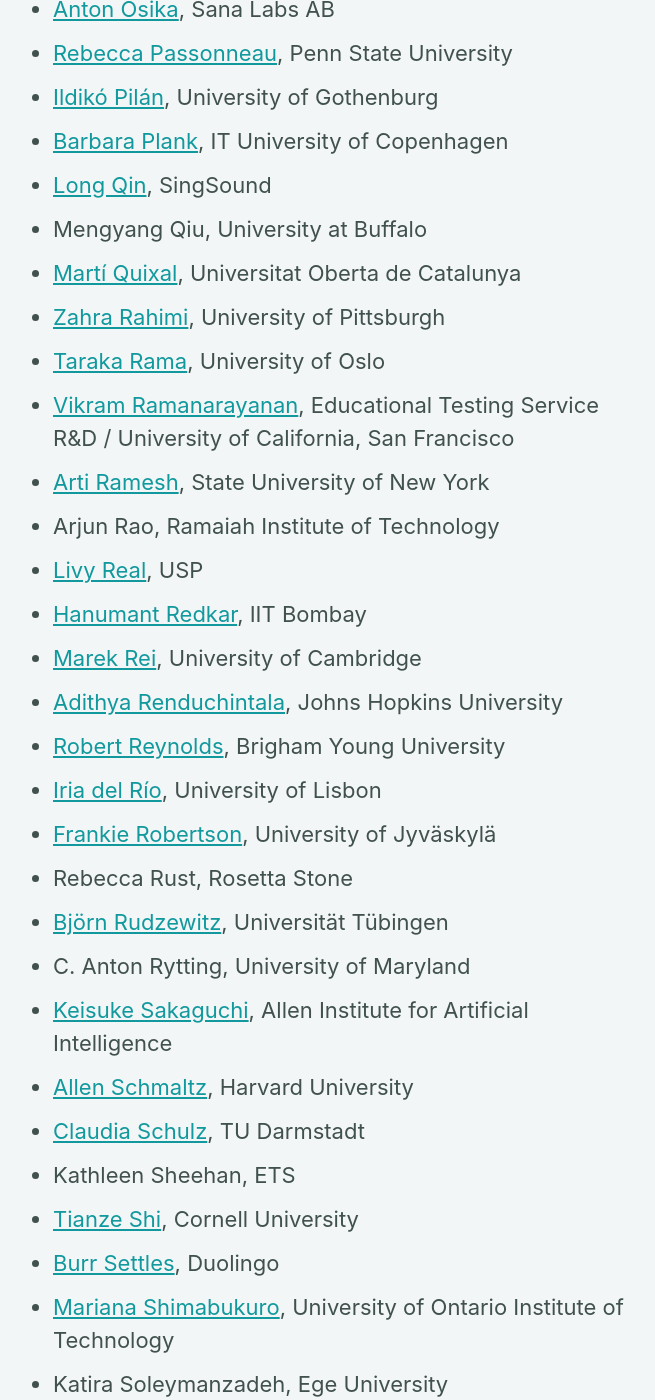
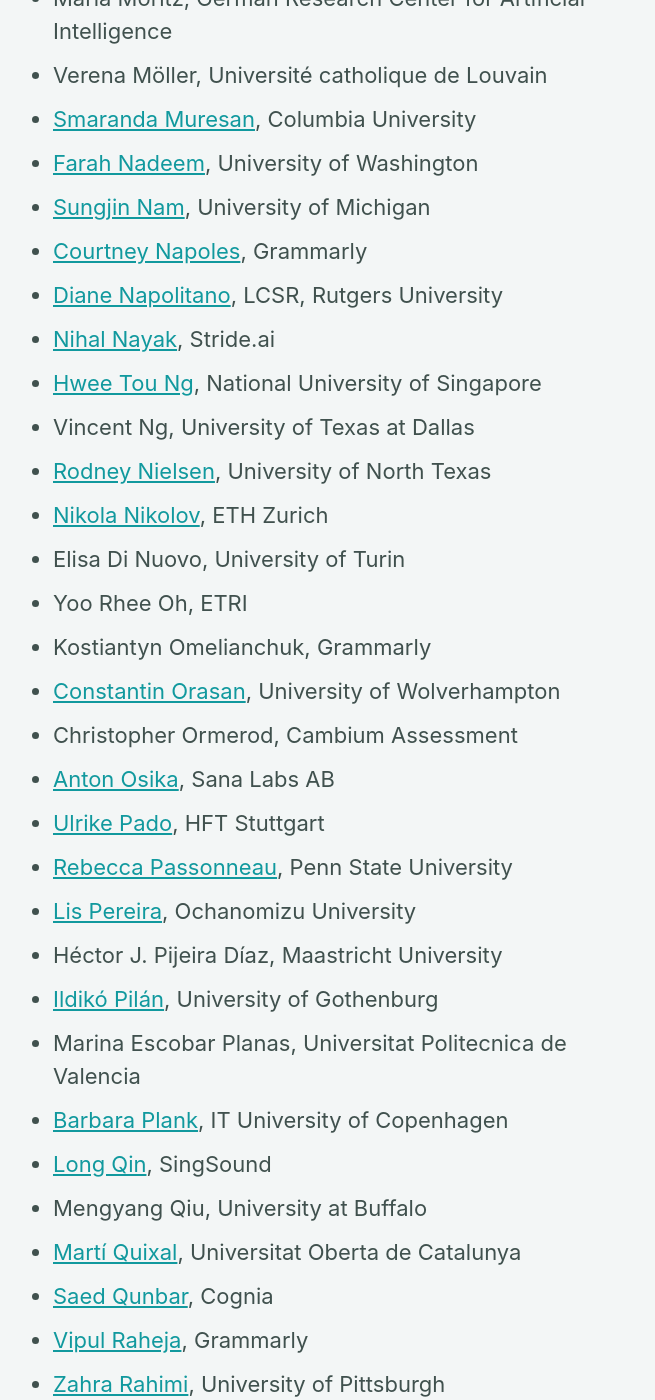
Before and after one commit to sigedu-org/website, a Jekyll site: the page built from _pages/members.md, in a window 1280 px wide and 1400 px high, scrolled down 6380 px. Shown: the whole window, without its empty margins (309-964 px from the left). Built offline with Jekyll 4.4.1, drawn with Linux system fonts in a browser that asks for light colours; cached includes are drawn as plain includes; nearby versions of some CDN libraries; some of the changed text lies outside the part shown.

Commit message:
Add new members.

```diff
--- a/_pages/members.md
+++ b/_pages/members.md
@@ -26,7 +27,7 @@ The following is a list of the current SIGEDU members and their affiliations. Me
 - <a href="https://serge.bibauw.be">Serge Bibauw</a>, KU Leuven &amp; Université catholique de Louvain<br/>
 - <a href="http://www.klintonbicknell.com">Klinton Bicknell</a>, Duolingo<br/>
 - <a href="https://jbingel.github.io">Joachim Bingel</a>, University of Copenhagen<br/>
-- <a href="www.emi.ac.ma/bouzoubaa">Karim Bouzoubaa</a>, Mohammed V University in Rabt<br/>
+- <a href="http://www.emi.ac.ma/bouzoubaa">Karim Bouzoubaa</a>, Mohammed V University in Rabt<br/>
 - <a href="https://www.cl.cam.ac.uk/~ejb1/">Ted Briscoe</a>, University of Cambridge<br/>
 - Julian Brooke, Thomson Reuters<br/>
 - Christopher Brust, Duolingo<br/>
@@ -58,11 +59,16 @@ The following is a list of the current SIGEDU members and their affiliations. Me
 - Noureddine Elouazizi, Faculty of Science, UBC<br/>
 - <a href="http://evanini.com/keelan.html">Keelan Evanini</a>, Educational Testing Service<br/>
 - <a href="https://www.cl.cam.ac.uk/~mf501/">Mariano Felice</a>, University of Cambridge<br/>
+- <a href="http://johnfields.tech">John Fields</a>, Concordia University Wisconsin<br/>
 - Michael Flor, Educational Testing Service<br/>
 - <a href="https://www.computing.dcu.ie/~jfoster">Jennifer Foster</a>, Dublin City University<br/>
 - Jennifer-Carmen Frey, Eurac Research Bolzano & Dipartimento di Interpretazione e Traduzione Forlì, Università di Bologna<br/>
 - <a href="https://www.microsoft.com/en-us/research/people/mgamon/">Michael Gamon</a>, Microsoft Research<br/>
+- Lingyu Gao, TTIC<br/>
+- Peter Gault, Quill.org<br/>
+- Debanjan Ghosh, Educational Testing Service<br/>
 - Dan Goldwasser, Purdue University<br/>
+<a href="http://samuelgonzalez-lopez.com/">Samuel González-López</a>, Technological University of Nogales<br/>
 - Sian Gooding, University of Cambridge<br/>
 - <a href="https://isi.edu/~jgordon">Jonathan Gordon</a>, University of Southern California<br/>
 - Andrew Gorman, Pearson<br/>
@@ -77,6 +83,7 @@ The following is a list of the current SIGEDU members and their affiliations. Me
 - <a href="https://www.sfu.ca/~heift">Trude Heift</a>, Simon Fraser University<br/>
 - Nicolas Hernandez, Nantes University - LS2N<br/>
 - <a href="https://www.uni-tuebingen.de/forschung/forschungsschwerpunkte/graduiertenschule-und-forschungsnetzwerk-lead/mitglieder/heiko-holz.html">Heiko Holz</a>, LEAD Graduate School &amp; Research Network, University of Tübingen<br/>
+- Andrea Horbach, University Duisburg-Essen<br/>
 - Jue Hou, University of Helsinki<br/>
 - Renfen Hu, Beijing Normal University<br/>
 - Chung-Chi Huang, Frostburg State University<br/>
@@ -99,6 +106,7 @@ The following is a list of the current SIGEDU members and their affiliations. Me
 - Girish Kumar, Stanford<br/>
 - Ritesh Kumar, Dr. Bhimrao Ambedkar University<br/>
 - <a href="http://www.kristopherkyle.com">Kristopher Kyle</a>, Department of Second Language Studies, University of Hawaii at Manoa<br/>
+- Ronja Laarmann-Quante, University Duisburg-Essen<br/>
 - Claudia Leacock, Grammarly<br/>
 - <a href="https://www.lhlee.net/">Lung-Hao Lee</a>, National Central University<br/>
 - <a href="https://lpmi-13.github.io/">Adam Leskis</a>, Independent Researcher<br/>
@@ -106,9 +114,11 @@ The following is a list of the current SIGEDU members and their affiliations. Me
 - <a href="http://www.boyangli.co">Boyang Li</a>, Liulishuo AI Lab<br/>
 - Ruobing Li, LAIX Inc.<br/>
 - Wen Li, Indiana University<br/>
+- Zhi Li, University of Saskatchewan<br/>
 - <a href="http://shared.youdao.com/www/about.html?keyfrom=dict2.index">Huijie Lin</a>, Netease Inc.<br/>
 - <a href="https://people.cs.pitt.edu/~litman/">Diane Litman</a>, University of Pittsburgh<br/>
 - Yang Liu, Liulishuo, LingoChamp, and University of Texas at Dallas<br/>
+- Yudong Liu, Western Washington University<br/>
 - Zitao Liu, TAL AI Lab<br/>
 - Peter Ljunglöf, University of Gothenburg<br/>
 - <a href="http://www.aloukina.com">Anastassia Loukina</a>, Educational Testing Service<br/>
@@ -127,53 +137,73 @@ The following is a list of the current SIGEDU members and their affiliations. Me
 - <a href="https://cs.hmc.edu/~julie">Julie Medero</a>, Harvey Mudd College<br/>
 - Janet Mee, National Board of Medical Examiners<br/>
 - <a href="https://purl.org/dm">Detmar Meurers</a>, Universität Tübingen<br/>
+- <a href="http://pages.di.unipi.it/miaschi">Alessio Miaschi</a>, University of Pisa<br/>
+- Roger Midmore, Sykopomp Industries<br/>
 - Maria Moritz, German Research Center for Artificial Intelligence<br/>
 - Verena Möller, Université catholique de Louvain<br/>
 - <a href="http://www.cs.columbia.edu/~smara/">Smaranda	Muresan</a>, Columbia University<br/>
 - <a href="https://sites.google.com/site/nadeemf0755/home">Farah Nadeem</a>, University of Washington<br/>
-- <a href="www.sjnam.com">Sungjin Nam</a>, University of Michigan<br/>
+- <a href="http://www.sjnam.com">Sungjin Nam</a>, University of Michigan<br/>
 - <a href="https://cs.jhu.edu/~napoles">Courtney Napoles</a>, Grammarly<br/>
 - <a href="http://diane.sdf-us.org">Diane Napolitano</a>, LCSR, Rutgers University<br/>
 - <a href="https://iampuntre.github.io">Nihal Nayak</a>, Stride.ai<br/>
 - <a href="https://www.comp.nus.edu.sg/~nght/">Hwee Tou Ng</a>, National University of Singapore<br/>
+- Vincent Ng, University of Texas at Dallas<br/>
 - <a href="https://www.cse.unt.edu/~Nielsen">Rodney Nielsen</a>, University of North Texas<br/>
+- <a href="https://ninikolov.github.io/">Nikola Nikolov</a>, ETH Zurich<br/>
+- Elisa Di Nuovo, University of Turin<br/>
 - Yoo Rhee Oh, ETRI<br/>
+- Kostiantyn Omelianchuk, Grammarly<br/>
 - <a href="http://dinel.org.uk">Constantin Orasan</a>, University of Wolverhampton<br/>
+- Christopher Ormerod, Cambium Assessment<br/>
 - <a href="https://se.linkedin.com/in/antonosika">Anton Osika</a>, Sana Labs AB<br/>
+- <a href="http://www.nlpado.de/~ulrike">Ulrike Pado</a>, HFT Stuttgart<br/>
 - <a href="https://sites.psu.edu/becky/">Rebecca Passonneau</a>, Penn State University<br/>
+- <a href="https://sites.google.com/view/lis-kp/home">Lis Pereira</a>, Ochanomizu University<br/>
+- Héctor J. Pijeira Díaz, Maastricht University<br/>
 - <a href="https://www.linkedin.com/in/ildiko-pilan/?locale=en_US">Ildikó&nbsp;Pilán</a>, University of Gothenburg<br/>
+- Marina Escobar Planas, Universitat Politecnica de Valencia<br/>
 - <a href="https://www.let.rug.nl/~bplank">Barbara Plank</a>, IT University of Copenhagen<br/>
-- <a href="www.singsound.com">Long Qin</a>, SingSound<br/>
+- <a href="http://www.singsound.com">Long Qin</a>, SingSound<br/>
 - Mengyang Qiu, University at Buffalo<br/>
-- <a href="http://www.martiquixal.org">Martí­ Quixal</a>, Universitat Oberta de Catalunya<br/>
+- <a href="http://www.martiquixal.org">Martí Quixal</a>, Universitat Oberta de Catalunya<br/>
+- <a href="https://www.linkedin.com/in/saedqunbar/">Saed Qunbar</a>, Cognia<br/>
+- <a href="https://scholar.google.com/citations?user=-Ap77UMAAAAJ&hl=en">Vipul Raheja</a>, Grammarly<br/>
 - <a href="https://www.linkedin.com/in/zahra-rahimi-406bb966/">Zahra Rahimi</a>, University of Pittsburgh<br/>
 - <a href="https://phylostar.github.io">Taraka Rama</a>, University of Oslo<br/>
 - <a href="https://www.vikramr.com">Vikram Ramanarayanan</a>, Educational Testing Service R&amp;D / University of California, San Francisco<br/>
 - <a href="https://www.cs.binghamton.edu/~artir/">Arti Ramesh</a>, State University of New York<br/>
+- Vivi Peggie Rantung, Universitas Negeri Manado<br/>
 - Arjun Rao, Ramaiah Institute of Technology<br/>
 - <a href="https://livyreal.github.io/">Livy Real</a>, USP<br/>
 - <a href="http://www.hanumantredkar.com">Hanumant Redkar</a>, IIT Bombay&nbsp;<br/>
 - <a href="http://www.marekrei.com/">Marek Rei</a>, University of Cambridge<br/>
 - <a href="https://arendu.github.io">Adithya Renduchintala</a>, Johns Hopkins University<br/>
 - <a href="https://reynoldsnlp.com">Robert Reynolds</a>, Brigham Young University<br/>
-- <a href="http://www.clul.ulisboa.pt/en/researchers-en/776-del-rio-iria">Iria del Río</a>, University of Lisbon<br/>
+- <a href="http://www.busuu.com">Tom Richardson</a>, Busuu<br/>
+- Allen Riddell, Indiana University Bloomington<br/>
+- <a href="http://clul.ulisboa.pt/en/pessoa/iagayo">Iria del Río</a>, University of Lisbon<br/>
 - <a href="https://frankie.robertson.name">Frankie Robertson</a>, University of Jyväskylä<br/>
 - Rebecca Rust, Rosetta Stone<br/>
 - <a href="http://www.sfs.uni-tuebingen.de/~brzdwtz/">Björn&nbsp;Rudzewitz</a>,&nbsp;Universität&nbsp;Tübingen<br/>
 - C. Anton Rytting, University of Maryland<br/>
+- <a href="https://scholar.google.com/citations?user=ULNaeowAAAAJ&hl=en">Farig Sadeque</a>, Educational Testing Service<br/>
 - <a href="https://cs.jhu.edu/~keisuke/">Keisuke Sakaguchi</a>, Allen Institute for Artificial Intelligence<br/>
 - <a href="https://scholar.harvard.edu/allen_schmaltz">Allen Schmaltz</a>, Harvard University<br/>
 - <a href="https://www.ukp.tu-darmstadt.de/people/postdoctoral-researchers/dr-claudia-schulz/">Claudia Schulz</a>, TU Darmstadt<br/>
 - Kathleen Sheehan, ETS<br/>
 - <a href="http://www.cs.cornell.edu/~tianze/">Tianze Shi</a>, Cornell University<br/>
+- <a href="https://aiedx.com">Amardeep Singh Sidhu</a>, Managing Partner at AIEdX<br/>
 - <a href="http://burrsettles.com">Burr Settles</a>, Duolingo<br/>
 - <a href="https://makemis.com">Mariana Shimabukuro</a>, University of Ontario Institute of Technology<br/>
 - Katira Soleymanzadeh, Ege University<br/>
-- <a href="www.somasundaran.net">Swapna Somasundaran</a>, Educational Testing Service (ETS)<br/>
+- <a href="https://www.somasundaran.net">Swapna Somasundaran</a>, Educational Testing Service (ETS)<br/>
 - Julie St. John, Measurement Inc.<br/>
+- <a href="https://people.eecs.berkeley.edu/~katie_stasaski/">Katie Stasaski</a>, UC Berkeley<br/>
+- Bernardo Stearns, National University of Ireland<br/>
 - Carlo Strapparava, FBK-irst<br/>
 - Anaïs&nbsp;Tack, Université catholique de Louvain &amp; KU Leuven<br/>
-- <a href="http://www.comp.nus.edu.sg/~kaveh">Kaveh Taghipour</a>, National University of Singapore<br/>
+- <a href="https://scholar.google.com/citations?user=IRMBXF4AAAAJ&hl=en">Kaveh Taghipour</a>, National University of Singapore<br/>
 - <a href="https://scholar.google.com/citations?user=5GsrJYYAAAAJ&hl=en">Z Taylor</a>, The University of Texas at Austin<br/>
 - <a href="https://www.cs.rochester.edu/~tetreaul/academic.html">Joel Tetreault</a>, Grammarly<br/>
 - <a href="https://acsweb.ucsd.edu/~btomosch/">Brendan Tomoschuk</a>, UC San Diego<br/>
@@ -182,13 +212,16 @@ The following is a list of the current SIGEDU members and their affiliations. Me
 - <a href="https://sowmya.public.iastate.edu/">Sowmya Vajjala</a>, Iowa State University<br/>
 - Piper Vasicek, Brigham Young University<br/>
 - Silvia Vázquez, independent research scientist<br/>
+- Naresh Verma, Consultant - Self Employed<br/>
 - <a href="https://sites.google.com/view/alinev">Aline Villavicencio</a>, University of Essex (UK), Federal University of Rio Grande do Sul<br/>
+- Tatiana Vodolazova, University of Alicante<br/>
 - <a href="https://spraakbanken.gu.se/personal/elena/">Elena Volodina</a>, University of Gothenburg<br/>
 - <a href="https://www.rmit.edu.au/contact/staff-contacts/academic-staff/u/uitdenbogerd-dr-sandra">Alexandra Uitdenbogerd</a>, RMIT University<br/>
 - <a href="https://www.personal.psu.edu/sxw327/">Shuting Wang</a>, Facebook<br/>
+- Xinyu Wang, Riiid Labs<br/>
 - Yiyi Wang, University of Illinois at Urbana-Champaign<br/>
 - Xinhao Wang, Educational Testing Service<br/>
-- <a href="www.sfs.uni-tuebingen.de/~zweiss/">Zarah Weiss</a>, University of Tübingen<br/>
+- <a href="https://www.sfs.uni-tuebingen.de/~zweiss/">Zarah Weiss</a>, University of Tübingen<br/>
 - <a href="http://u.osu.edu/mwhite/">Michael White</a>, The Ohio State University<br/>
 - Michael Wojatzki, LTL University of Duisburg-Essen<br/>
 - Guowei Xu, TAL AI Lab<br/>
```
Also changed, not shown: other parts of _pages/members.md (+4 -2 lines).
